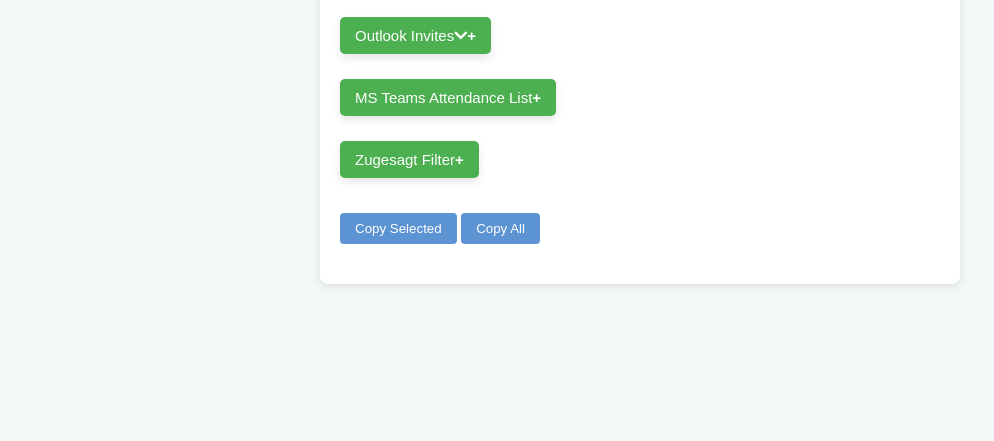
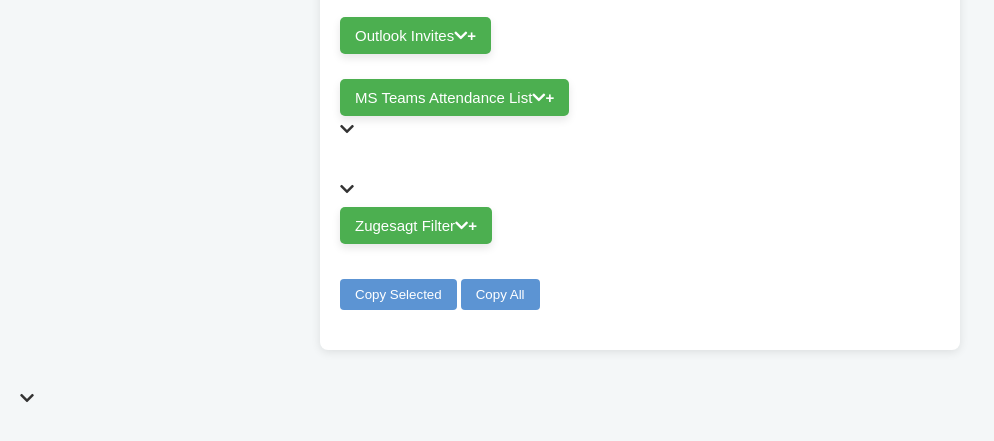
Before and after one commit to pythongod/InterviewListConverter, a plain HTML site: page index.html in a window 1280 px wide. Shown: the part 183-624 px from the top of the page, without its empty margins (0-994 px from the left). Drawn offline with Linux system fonts and the light colour scheme.

Commit message:
Update index.html

```diff
--- a/index.html
+++ b/index.html
@@ -29,7 +29,7 @@
         </div>
 
         <div class="section">
-            <button class="toggle-button" onclick="toggleSection('MS Teams Attendance List')">MS Teams Attendance List</button>
+            <button class="toggle-button" onclick="toggleSection('MS Teams Attendance List')">MS Teams Attendance List<i class="fas fa-chevron-down" id="MS Teams Attendance List"></button>
             <div id="MS Teams Attendance List" class="content">
                 <h3>MS Teams Attendance List</h3>
                 <p>People -> Participants -> Three Dots "..."" -> Download Attendance List -> first row in csv after opening in Excel</p>
@@ -43,7 +43,7 @@
         </div>
 
         <div class="section">
-            <button class="toggle-button" onclick="toggleSection('Zugesagt Filter')">Zugesagt Filter</button>
+            <button class="toggle-button" onclick="toggleSection('Zugesagt Filter')">Zugesagt Filter <i class="fas fa-chevron-down" id="Zugesagt Filter"></i></button>
             <div id="Zugesagt Filter" class="content">
                 <h3>Zugesagt Filter</h3>
                 <p>Paste your TSV data here to filter names with the response 'Zugesagt'</p>
```
